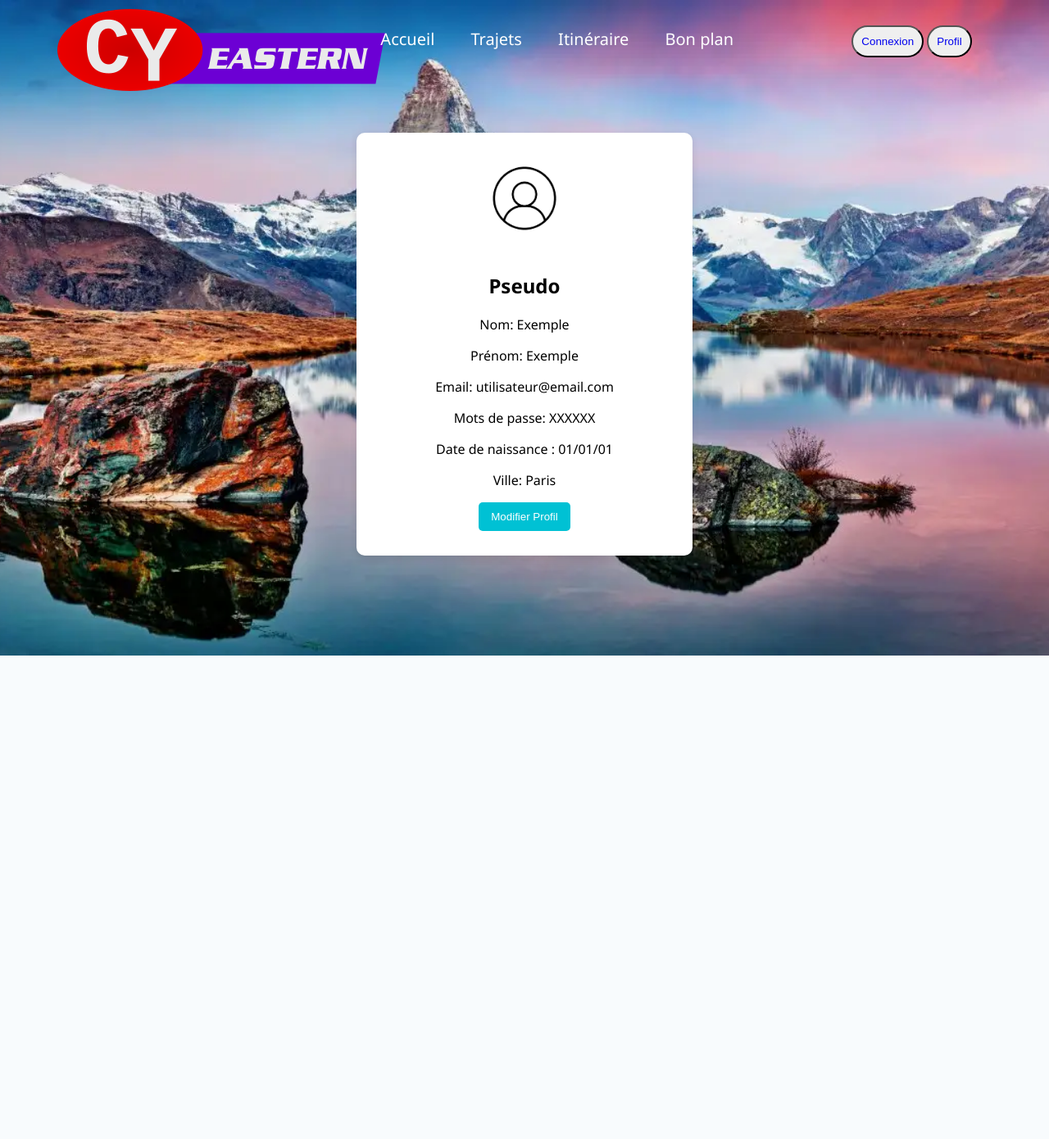
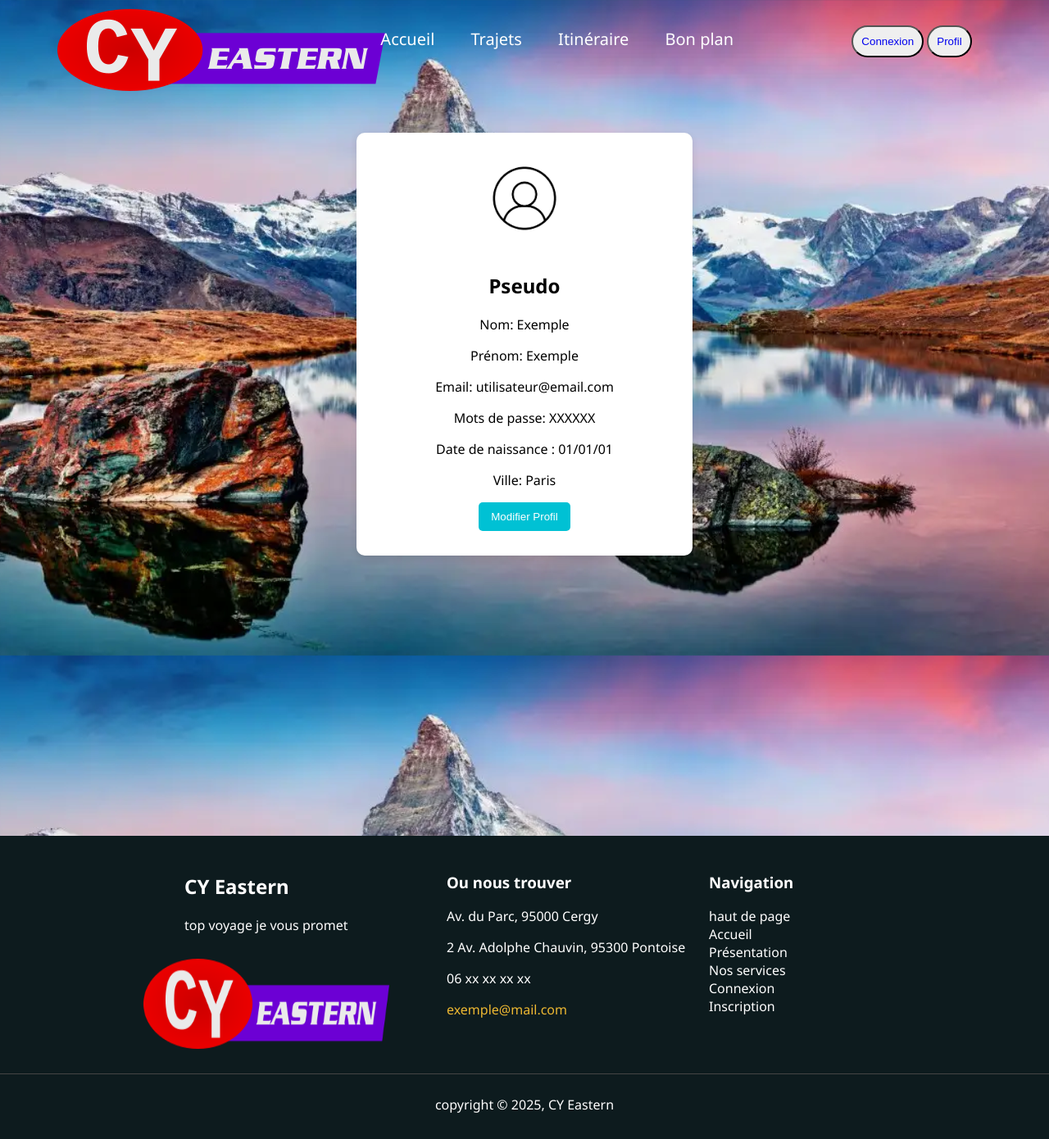
Before and after one commit to valerierx/Click-journeY, a PHP site: page /profil.html in a window 1280 px wide. Shown: the whole page at 82% size. Before the commit the page ends 800 px from the top, so only its background shows below. Run offline with PHP 8.4, Linux system fonts and the light colour scheme.

Commit message:
Ajout des liens et du logo sur le footer déplacement de toute les image dans un dossier pour rendre le repertoire plus lisible, les ligne d'appelle d'image ont été modifiés en fonction ajout des pdf de journal de bord et de description visuel de la page

```diff
--- a/profil.html
+++ b/profil.html
@@ -5,7 +5,7 @@
   <link rel="stylesheet" type="text/css" href="style.css">
   <title>Profil</title>
 </head>
-<body>
+<body id="haut">
 
   <div>
 <nav>
@@ -29,7 +29,7 @@
 <!-- Section Profil -->
 <section class="profil">
     <div class="profil-elmt">
-        <img src="profil.jpg" alt="Photo de Profil" class="avatar">
+        <img src="media/profil.jpg" alt="Photo de Profil" class="avatar">
         <h1>Pseudo</h1>
         <p>Nom: Exemple</p>
         <p>Prénom: Exemple</p>
@@ -40,5 +40,38 @@
         <button class="modif-btn"><a href="modifier_profil.html">Modifier Profil</a></button>
     </div>
 </section>
+
+<footer>
+  <div class="contenu">
+      <div class="logo">
+          <h2>CY Eastern</h2>
+          <p>top voyage je vous promet</p>
+          <img src="media/logo.webp" alt="Logo" width="300" height="110" style="display: flex; margin-left: -50px;">
+      </div>
+      <div class="colonne">
+          <h3>Ou nous trouver</h3>
+          <p>Av. du Parc, 95000 Cergy</p>
+          <p>2 Av. Adolphe Chauvin, 95300 Pontoise</p>
+          <p>06 xx xx xx xx</p>
+          <p><a href="mailto:exemple@mail.com" style="color: rgb(237, 184, 50);">exemple@mail.com</a></p>
+      </div>
+      <div class="colonne">
+          <h3>Navigation</h3>
+          <ul class="ul-footer">
+            <li><a href="#haut">haut de page</a></li>
+            <li><a href="index.html">Accueil</a></li>
+            <li><a href="presentation.html">Présentation</a></li>
+            <li><a href="#">Nos services</a></li>
+            <li><a href="connexion.html">Connexion</a></li>
+            <li><a href="inscription.html">Inscription</a></li>
+          </ul>
+      </div>
+  </div>
+  <div class="footer-bottom">
+      <p>copyright © 2025, CY Eastern</p>
+  </div>
+</footer>
+
+
 </body>
 </html>
--- a/style.css
+++ b/style.css
@@ -7,7 +7,7 @@
 body{
     font-family: "Noto Sans", serif;
     font-optical-sizing: auto;
-    background-image: url(paysage.jpg);
+    background-image: url(media/paysage.jpg);
     background-size: cover;
     background-repeat: no-repeat;
     background-position: center;
@@ -164,15 +164,15 @@ ul .limenu a:hover {
 }
 
 .imagerussie {
-    background: url('russie.jpg') center/cover no-repeat;/*pour centrer, ajuster et pour eviter la répition de l'image*/
+    background: url('media/russie.jpg') center/cover no-repeat;/*pour centrer, ajuster et pour eviter la répition de l'image*/
     height: 180px;
 }
 .imagealbanie {
-    background: url('albanie.jpg') center/cover no-repeat;
+    background: url('media/albanie.jpg') center/cover no-repeat;
     height: 180px;
 }
 .imagecroatie {
-    background: url('croatie.jpg') center/cover no-repeat;
+    background: url('media/croatie.jpg') center/cover no-repeat;
     height: 180px;
 }
 
@@ -237,7 +237,7 @@ ul .limenu a:hover {
 }
 
 .admin {
-    background-image: url(paysage.jpg);
+    background-image: url(media/paysage.jpg);
     background-size: cover ;
     background-repeat: no-repeat;
     background-position: center;
```
Also changed, not shown: admin.html (+5 -4 lines), connexion.html (+5 -4 lines), index.html (+10 -9 lines), inscription.html (+6 -4 lines), mdpoublie.html (+5 -4 lines), presentation.html (+8 -7 lines), media/albanie.jpg (added), media/croatie.jpg (added), media/paysage.jpg (added), media/phototexte.jpg (added), media/profil.jpg (added), media/russie.jpg (added), 1 other file.
